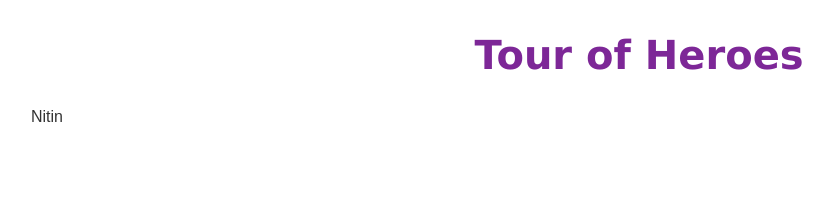
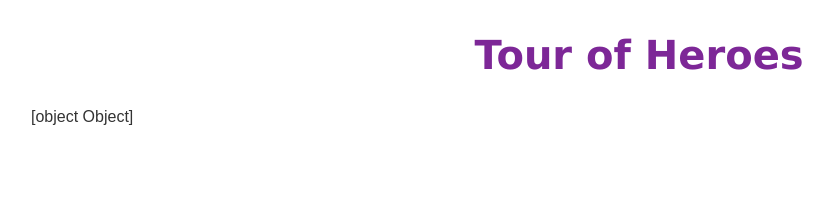
Before and after one commit to truptikolte/angular-tour-of-heroes, an Angular app: page / in a window 1280 px wide. Shown: the top 198 px of the page, without its empty margins (1-834 px from the left). Built offline with nearby package versions, Linux system fonts and the light colour scheme.

Commit message:
Hero Editor complete

```diff
--- a/src/app/heroes/heroes.component.ts
+++ b/src/app/heroes/heroes.component.ts
@@ -1,12 +1,19 @@
 import { Component, OnInit } from '@angular/core';
-
+import { Hero } from '../hero';
 @Component({
   selector: 'app-heroes',
   templateUrl: './heroes.component.html',
   styleUrls: ['./heroes.component.scss']
 })
 export class HeroesComponent implements OnInit {
-  hero = 'Nitin';
+  hero: Hero = {
+    id : 1,
+    name : 'Nitin'
+  };
+
+  /*hero = 'Nitin'*/
+  constructor() { }
+
   ngOnInit(): void {
   }
 
```
